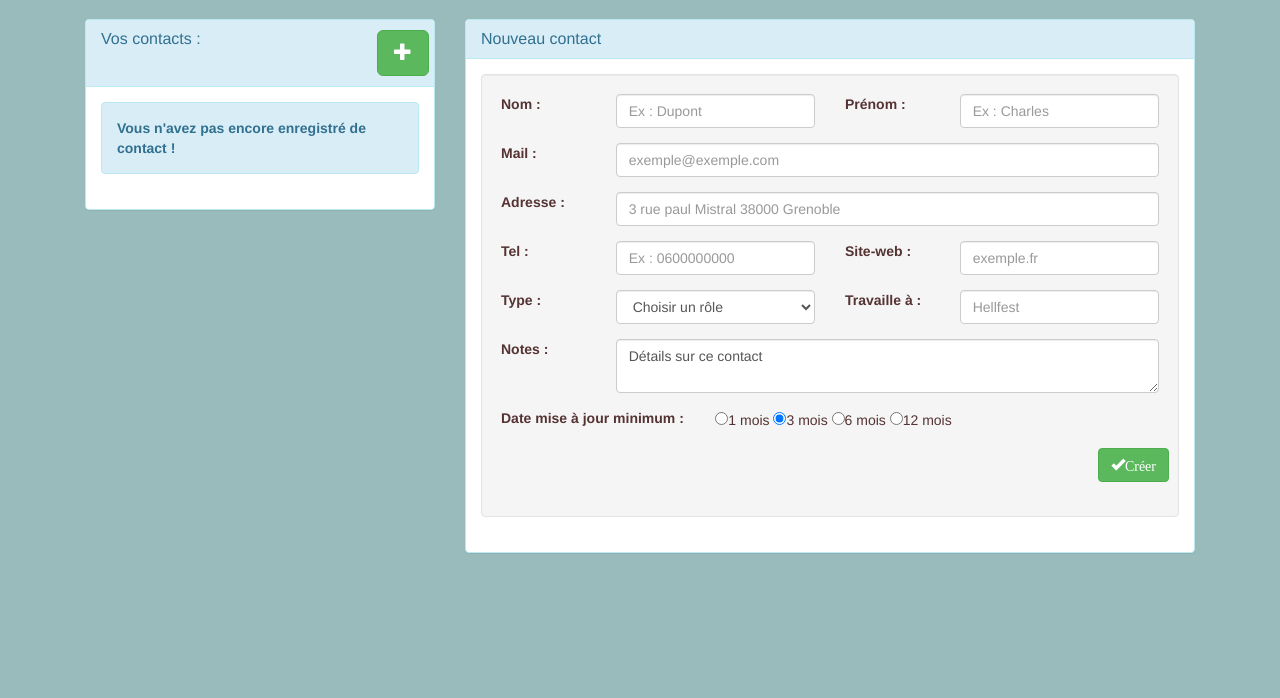
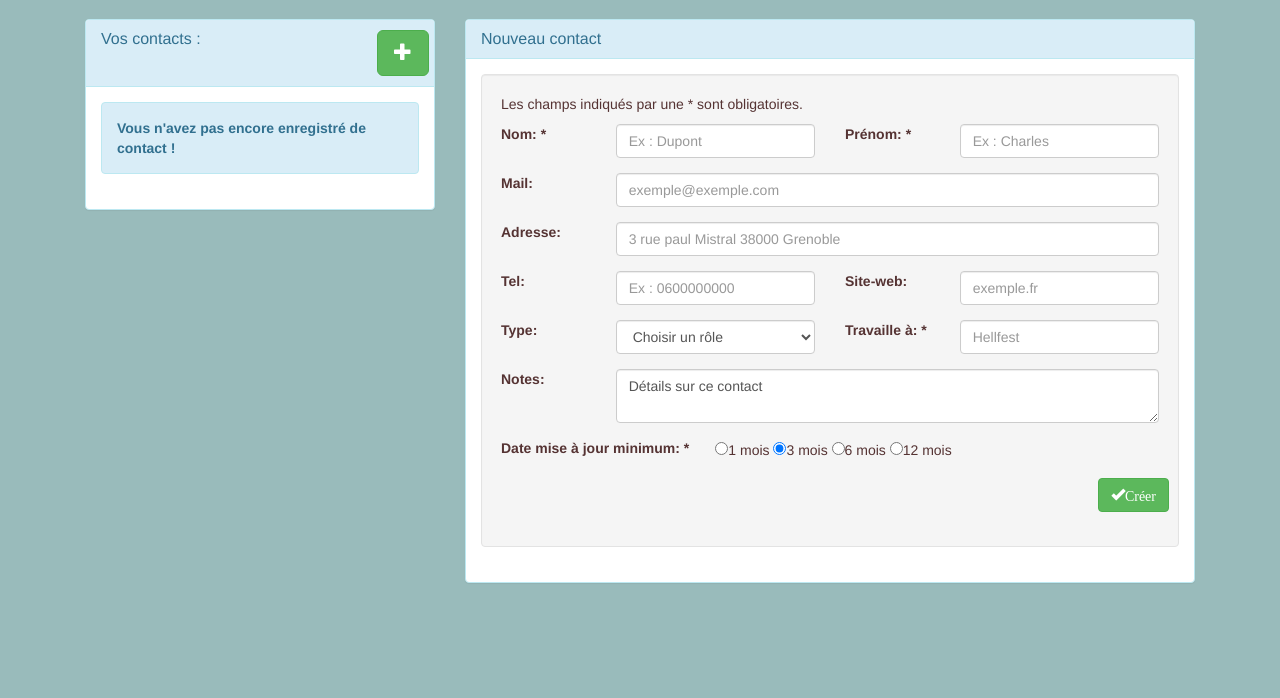
Before and after one commit to Projet-booking-IUT2/speed-booking, a PHP site: page /Views/view.interne.contacts.php in a window 1280 px wide. Shown: the part 51-749 px from the top of the page. Run offline with PHP 8.4, Linux system fonts and the light colour scheme.

Commit message:
ajout des champs obligatoires sur nouveau contact + ajout dans le aside pour gérer les contacts non à jours (qui doivent s'afficher en rouge)

```diff
--- a/Speedbooking/Views/view.interne.contactNouveau.php
+++ b/Speedbooking/Views/view.interne.contactNouveau.php
@@ -15,28 +15,29 @@ View pour ajouter un nouveau contact
     <div class="panel-body">
         <form action="../Controler/contacts.ctrl.php" method="post" class= " well form ">
             <input type="hidden" name="add" />
+            <p>Les champs indiqués par une * sont obligatoires.</p>
             <div class="form-group row">
-                <label for="nom" class="col-md-2 control-label">Nom : </label>
+                <label for="nom" class="col-md-2 control-label required">Nom: *</label>
                 <div class="col-md-4"><input type="text" id="nom" class="form-control" placeholder="Ex : Dupont" name="c_nom"></div>
-                <label for="prenom" class="col-md-2 control-label">Prénom : </label>
+                <label for="prenom" class="col-md-2 control-label required">Prénom: *</label>
                 <div class="col-md-4"><input type="text" id="prenom" class="form-control" placeholder="Ex : Charles" name="c_prenom"></div>
              </div>
              <div class="form-group row">
-                <label for="mail"  class="col-md-2 control-label">Mail : </label>
+                <label for="mail"  class="col-md-2 control-label">Mail: </label>
                 <div class="col-md-10"><input type="email" id="mail" class="form-control" placeholder="exemple@exemple.com" name="c_mail"></div>
              </div>
              <div class="form-group row">
-                <label for="adresse"  class="col-md-2 control-label">Adresse : </label>
+                <label for="adresse"  class="col-md-2 control-label">Adresse: </label>
                 <div class="col-md-10"><input  id="adresse" class="form-control" placeholder="3 rue paul Mistral 38000 Grenoble" name="c_adresse"></div>
              </div>
              <div class="form-group row">
-                <label for="tel" class="col-md-2 control-label">Tel : </label>
+                <label for="tel" class="col-md-2 control-label">Tel: </label>
                 <div class="col-md-4"><input type="tel" id="tel" class="form-control" placeholder="Ex : 0600000000" name="c_tel"></div>
-                <label for="site" class="col-md-2 control-label">Site-web : </label>
+                <label for="site" class="col-md-2 control-label">Site-web: </label>
                 <div class="col-md-4"><input type="url" id="site" class="form-control" placeholder="exemple.fr" name="c_site"></div>
              </div>
               <div class="form-group row">
-                  <label for="select" class="col-md-2 control-label">Type : </label>
+                  <label for="select" class="col-md-2 control-label">Type: </label>
                   <div class="col-md-4"><select id="select" class="form-control" name="c_type">
                       <option selected>Choisir un rôle</option>
                     <option>Organisateur</option>
@@ -44,15 +45,15 @@ View pour ajouter un nouveau contact
                     <option>Festival</option>
                     <option>Autre</option>
                   </select></div>
-                  <label for="orga" class="col-md-2 control-label">Travaille à : </label>
+                  <label for="orga" class="col-md-2 control-label required">Travaille à: *</label>
                   <div class="col-md-4"><input id="orga" class="form-control" placeholder="Hellfest" name="c_lieuTravail"></div>
               </div>
                <div class="form-group row">
-                  <label for="textarea" class="col-md-2 control-label">Notes :</label>
+                  <label for="textarea" class="col-md-2 control-label">Notes:</label>
                   <div class="col-md-10"><textarea id="textarea" class="form-control" rows="2" name="c_notes">Détails sur ce contact</textarea></div>
                 </div>
                 <div class="form-group row">
-                      <label  class="col-md-4 ">Date mise à jour minimum :</label>
+                      <label  class="col-md-4 ">Date mise à jour minimum: *</label>
                       <input type="radio" name ="c_dureeMAJ" value="1">1 mois
                       <input type="radio" name ="c_dureeMAJ" value="3" checked>3 mois
                       <input type="radio" name ="c_dureeMAJ" value="6">6 mois
--- a/Speedbooking/Views/view.interne.contacts.aside.php
+++ b/Speedbooking/Views/view.interne.contacts.aside.php
@@ -45,8 +45,17 @@ Améliorations :
           else {
             foreach($data['AllContacts'] as $c ) {
             $nomPrenom = $c['nom'].' '.$c['prenom'];
-            echo '<li><a href="../Controler/contacts.ctrl.php?selected='.$nomPrenom.'" class="list-group-item">'.
+            if ($c['Ajour'] == true) //contact à jour
+              {
+                echo '<li><a href="../Controler/contacts.ctrl.php?selected='.$nomPrenom.'" class="list-group-item">'.
               "<span class=\"glyphicon glyphicon-chevron-right pull-right\"></span> $nomPrenom</a></li>";
+              }
+            else  //contact pas à jour donc on affiche en ROUGE
+              {
+                echo '<li><a href="../Controler/contacts.ctrl.php?selected='.$nomPrenom.'" class="list-group-item-danger">'.
+              "<span class=\"glyphicon glyphicon-chevron-right pull-right\"></span> $nomPrenom</a></li>";
+
+              }
             }
           }
          ?>
```
